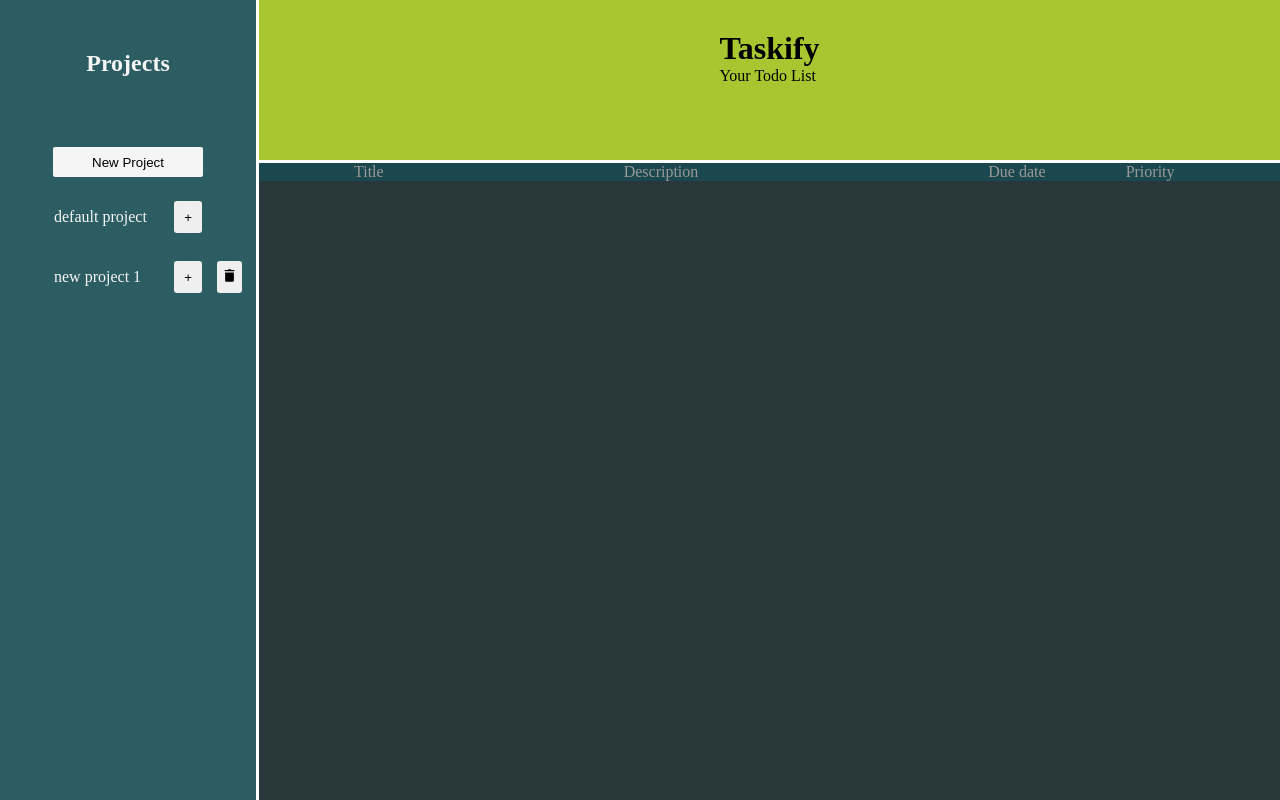
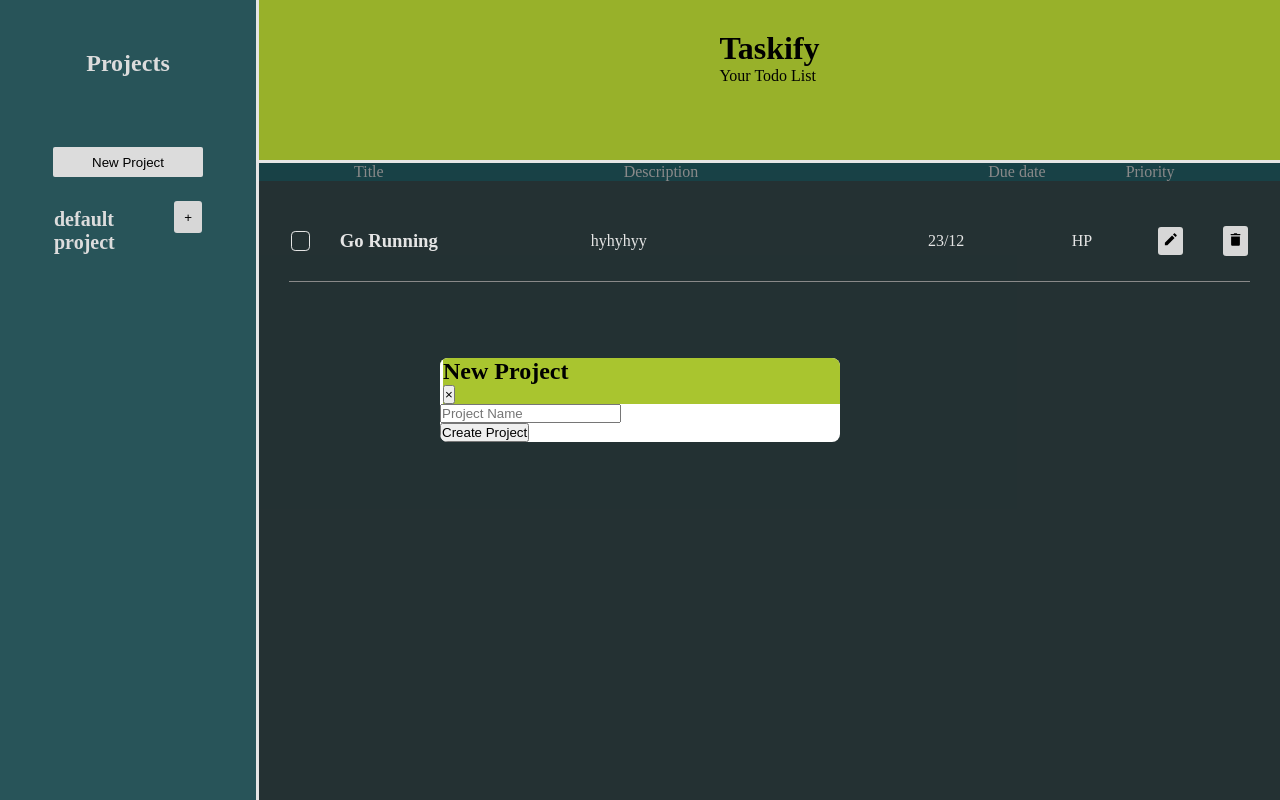
Before and after one commit to ShreyasKR8/todo-list, a website built with webpack: page src/index.html in a window 1280 px wide. Both pictures are taken after a click on the button "New Project". Built offline with nearby package versions, Linux system fonts and the light colour scheme.

Commit message:
added dialog modal for creating project

```diff
--- a/src/index.html
+++ b/src/index.html
@@ -6,6 +6,21 @@
     <title>Todo List</title>
 </head>
 <body>
+    <dialog class="create-project-dialog">
+        <form class="create-project-form">
+            <header>
+                <h2>New Project</h2>
+                <button class="close-project-dialog-btn" value="cancel" formmethod="dialog">&times;</button>
+            </header>
+            <ul class="project-form-list">
+                <li>
+                    <label for="project-name"></label>
+                    <input type="text" id="project-name" placeholder="Project Name" required>
+                </li>
+            </ul>
+            <button class="create-project-dialog-btn" value="default">Create Project</button>
+        </form>
+    </dialog>
     <dialog class="create-todo-dialog">
         <form class="create-todo-form">
             <header>
--- a/src/index.js
+++ b/src/index.js
@@ -6,7 +6,6 @@
 import state from './components/state'
 import { format, isPast } from 'date-fns'
 
-let projectNum = 1;
 const createTodoDialog = document.querySelector(".create-todo-dialog");
 const createTodoForm = document.querySelector(".create-todo-form");
 const confirmDialogBtn = document.querySelector(".confirm-dialog-btn");
@@ -18,6 +17,10 @@
 const closeEditsDialogBtn = document.querySelector(".close-edit-dialog-btn");
 
 const newProjectBtn = document.querySelector(".new-project-btn");
+const createProjectDialog = document.querySelector(".create-project-dialog");
+const createProjectForm = document.querySelector(".create-project-form");
+const confirmProjectDialogBtn = document.querySelector(".create-project-dialog-btn");
+const closeProjectDialogBtn = document.querySelector(".close-project-dialog-btn");
 
 loadProjects();
 
@@ -31,7 +34,6 @@
     }
 
     //add retreived projects to sidebar
-    projectNum = projectNames.length;
     display.addDefaultProject(projectNames[0]);
     projectNames.slice(1).forEach(projectName => {
         display.addNewProject(projectName);
@@ -54,8 +56,10 @@
     display.displayProject(defaultProject);
 }
 
-function createProject() {
-    const projectName = `new project ${projectNum++}`;
+function createProject(projectName) {
+    if(projectName == "") {
+        return;
+    }
     const newProject = new Project(projectName);
     display.addNewProject(newProject.name);
     state.setCurrentProject(newProject);
@@ -149,7 +153,32 @@
     editTodoDialog.close();
 });
 
-newProjectBtn.addEventListener("click", createProject);
+newProjectBtn.addEventListener("click", () => {
+    createProjectDialog.showModal();
+});
+
+closeProjectDialogBtn.addEventListener("click", () => {
+    createProjectForm.reset();
+    createProjectDialog.close();
+});
+
+confirmProjectDialogBtn.addEventListener("click", (event) => {
+    event.preventDefault();
+
+    const projectNameInput = document.getElementById("project-name");
+
+    //check if valid
+    if(projectNameInput.value == "") {
+        projectNameInput.setCustomValidity("Please fill the project name");
+        projectNameInput.reportValidity();
+        return;
+    }
+
+    createProject(projectNameInput.value);
+
+    createProjectForm.reset();
+    createProjectDialog.close();
+})
 
 document.addEventListener("deleteTodo", (event) => {
     const todoToDelete = event.detail;
--- a/src/style.css
+++ b/src/style.css
@@ -56,6 +56,11 @@
     display: flex;
     flex-direction: column;
     gap: 20px;
+}
+
+.project-name {
+    font-size: 20px;
+    font-weight: bold;
 }
 
 .projects button {
```
